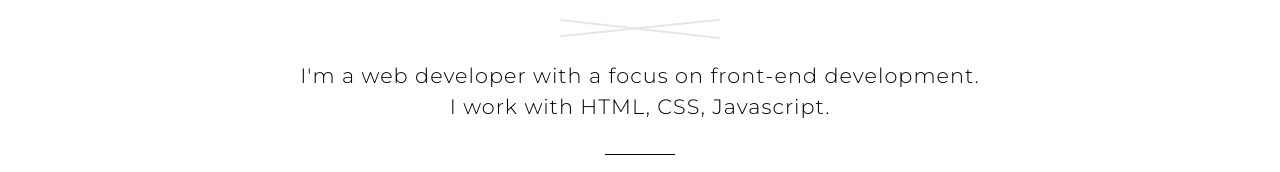
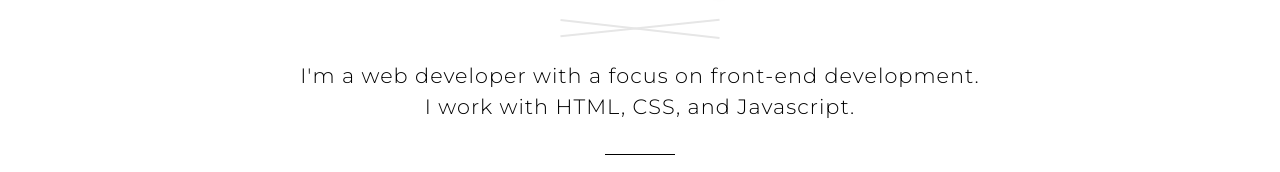
Before and after one commit to calebarapp/calebarapp.github.io, a plain HTML site: page index.html in a window 1280 px wide. Shown: the part 276-448 px from the top of the page. Drawn offline with nearby package versions, Linux system fonts and the light colour scheme.

Commit message:
correct grammar

```diff
--- a/index.html
+++ b/index.html
@@ -34,7 +34,7 @@
                     <div class = "x-container__1"> </div>
                     <div class = "x-container__2"> </div>
                 </div>
-            <p>I'm  a web developer with a focus on front-end development.<br/>I work with HTML, CSS, Javascript. </p>
+            <p>I'm  a web developer with a focus on front-end development.<br/>I work with HTML, CSS, and Javascript. </p>
             <div class = "line"></div>
 
             <a href = "./html/about.html">About me</a>
```
